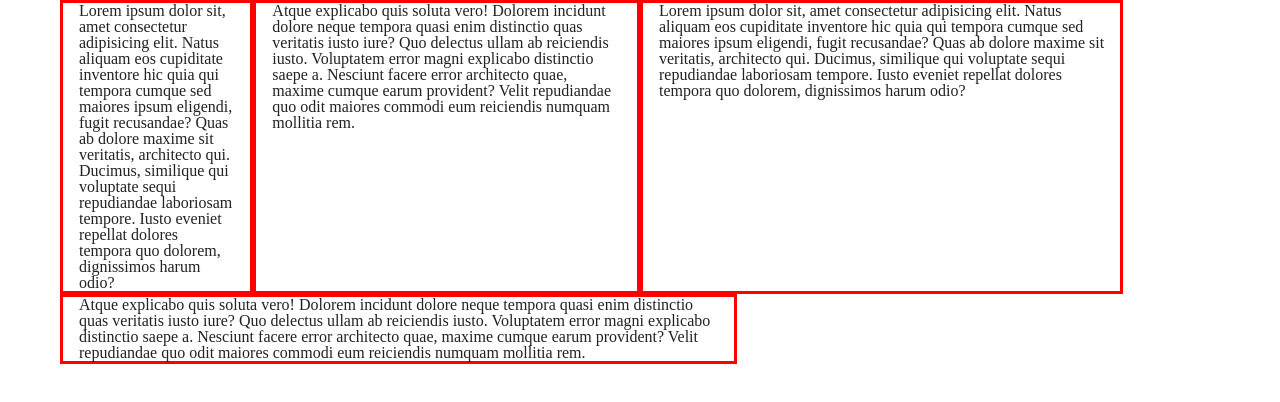
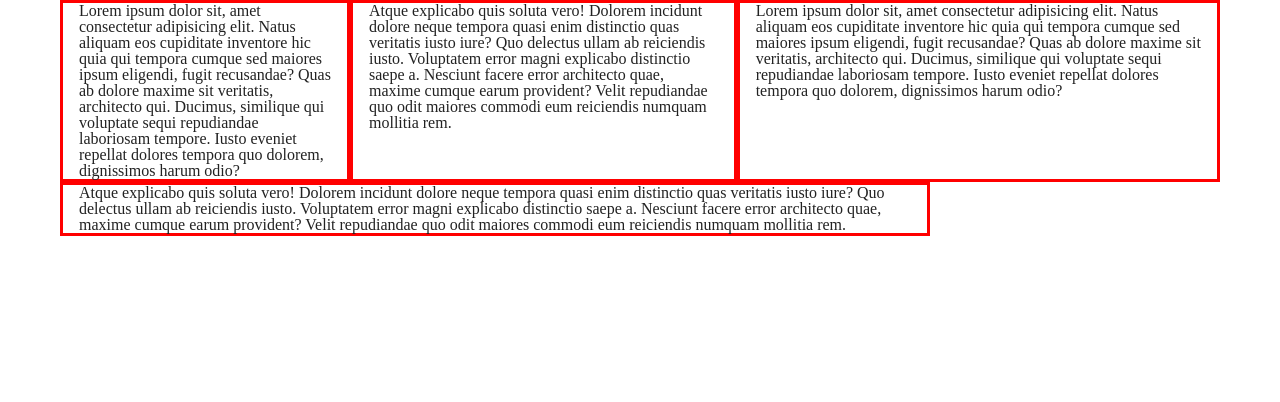
Before and after one commit to AndreiBelich/my_css-grid, a plain HTML site: page index.html in a window 1280 px wide. Drawn offline with Linux system fonts and the light colour scheme.

Commit message:
finish css grid

```diff
--- a/assets/css/grid.css
+++ b/assets/css/grid.css
@@ -185,7 +185,7 @@
 
 @media screen and (min-width: 768px){
   .container{
-    max-width: 760px;
+    max-width: 740px;
   }
 
   .col-md-1{
@@ -263,7 +263,7 @@
 
 @media screen and (min-width: 992px){
   .container{
-    max-width: 970px;
+    max-width: 960px;
   }
 
   .col-lg-1{
--- a/index.html
+++ b/index.html
@@ -12,7 +12,7 @@
   <body>
     <div class="container">
       <div class="row">
-        <div class="col-md-2">
+        <div class="col-sm-2 col-md-2 col-lg-3">
           Lorem ipsum dolor sit, amet consectetur adipisicing elit. Natus
           aliquam eos cupiditate inventore hic quia qui tempora cumque sed
           maiores ipsum eligendi, fugit recusandae? Quas ab dolore maxime sit
@@ -20,7 +20,7 @@
           repudiandae laboriosam tempore. Iusto eveniet repellat dolores tempora
           quo dolorem, dignissimos harum odio?
         </div>
-        <div class="col-md-4">
+        <div class="col-sm-2 col-md-4 col-lg-4">
           Atque explicabo quis soluta vero! Dolorem incidunt dolore neque
           tempora quasi enim distinctio quas veritatis iusto iure? Quo delectus
           ullam ab reiciendis iusto. Voluptatem error magni explicabo distinctio
@@ -28,7 +28,7 @@
           provident? Velit repudiandae quo odit maiores commodi eum reiciendis
           numquam mollitia rem.
         </div>
-        <div class="col-md-5">
+        <div class="col-sm-2 col-md-5 col-lg-5">
           Lorem ipsum dolor sit, amet consectetur adipisicing elit. Natus
           aliquam eos cupiditate inventore hic quia qui tempora cumque sed
           maiores ipsum eligendi, fugit recusandae? Quas ab dolore maxime sit
@@ -36,7 +36,7 @@
           repudiandae laboriosam tempore. Iusto eveniet repellat dolores tempora
           quo dolorem, dignissimos harum odio?
         </div>
-        <div class="col-md-7">
+        <div class="col-sm-2 col-md-7 col-lg-9">
           Atque explicabo quis soluta vero! Dolorem incidunt dolore neque
           tempora quasi enim distinctio quas veritatis iusto iure? Quo delectus
           ullam ab reiciendis iusto. Voluptatem error magni explicabo distinctio
```
